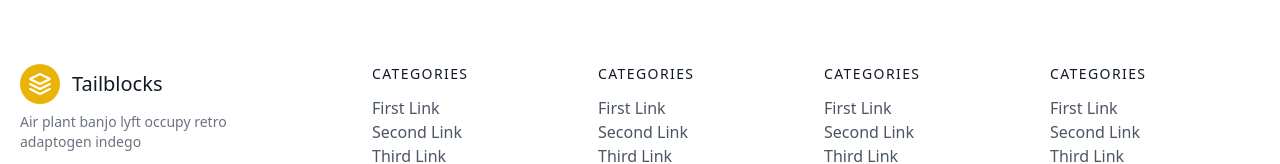
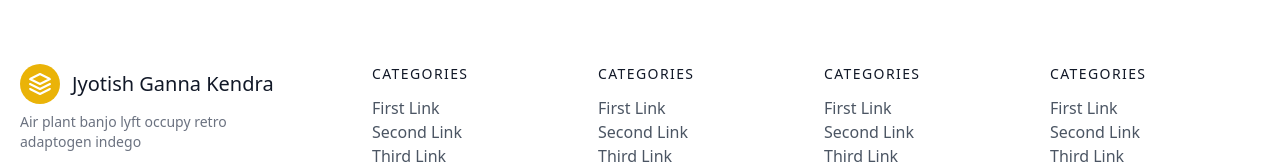
Before and after one commit to hiteshbhagwat007/testwebsite, a plain HTML site: page index.html in a window 1280 px wide. Shown: the part 4201-4365 px from the top of the page. Drawn offline with nearby package versions, Linux system fonts and the light colour scheme.

Commit message:
Update index.html

```diff
--- a/index.html
+++ b/index.html
@@ -293,7 +293,7 @@
         <svg xmlns="http://www.w3.org/2000/svg" fill="none" stroke="currentColor" stroke-linecap="round" stroke-linejoin="round" stroke-width="2" class="w-10 h-10 text-white p-2 bg-yellow-500 rounded-full" viewBox="0 0 24 24">
           <path d="M12 2L2 7l10 5 10-5-10-5zM2 17l10 5 10-5M2 12l10 5 10-5"></path>
         </svg>
-        <span class="ml-3 text-xl">Tailblocks</span>
+        <span class="ml-3 text-xl">Jyotish Ganna Kendra</span>
       </a>
       <p class="mt-2 text-sm text-gray-500">Air plant banjo lyft occupy retro adaptogen indego</p>
     </div>
```
